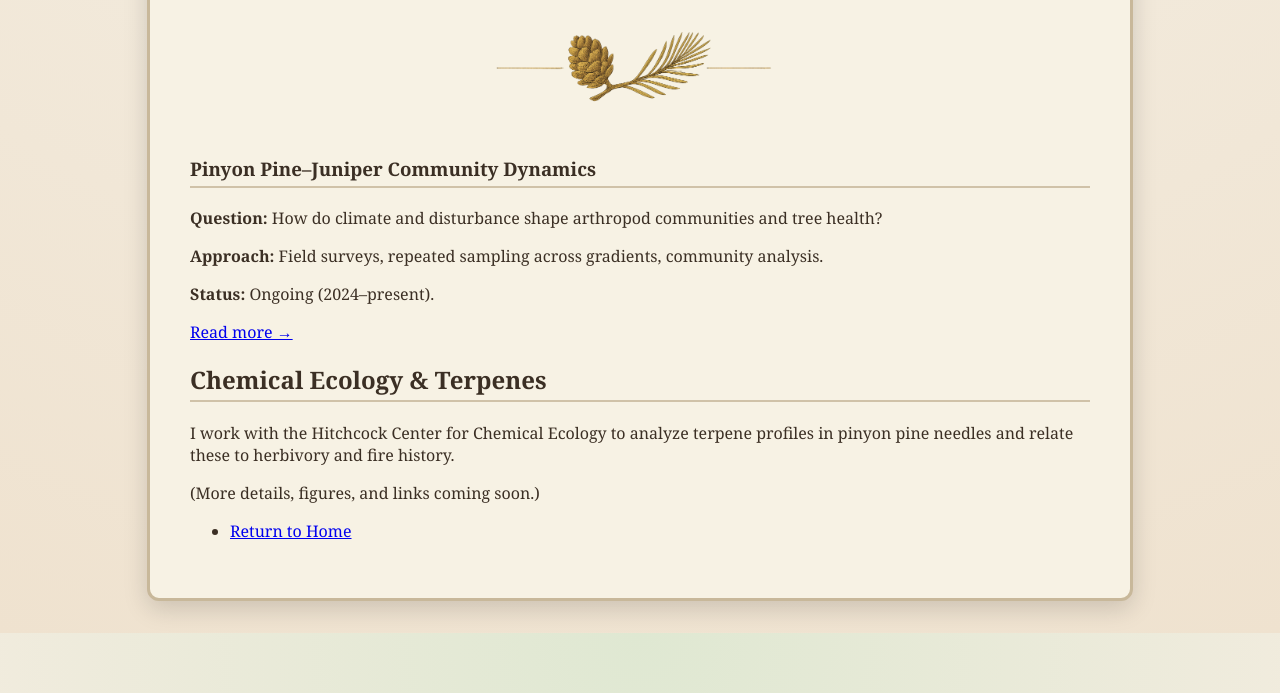
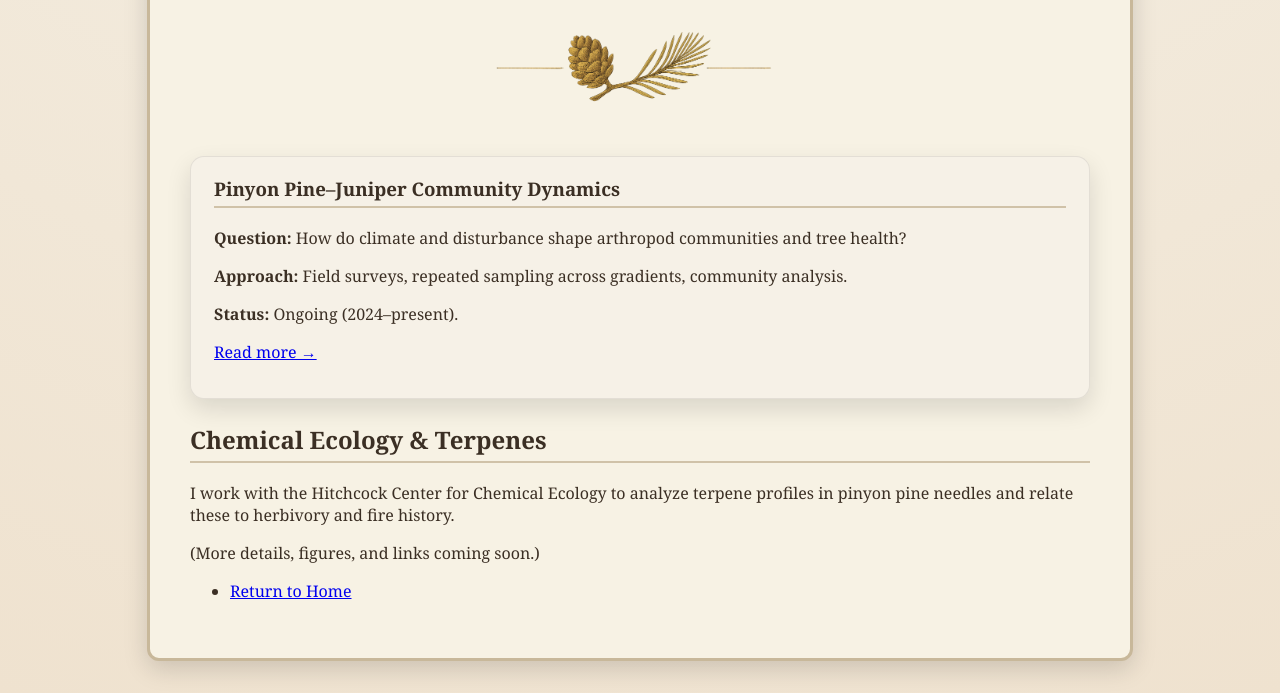
Before and after one commit to ChloeCollierAllen/ChloeCollierAllen.github.io, a Jekyll site: the page built from research.md, in a window 1280 px wide. Shown: the part 882-1575 px from the top of the page. Built offline with Jekyll 4.4.1, drawn with Linux system fonts in a browser that asks for light colours; before the commit the page ends 1515 px from its top, so only the background shows below that.

Commit message:
Update style.scss
updating_style.scss

```diff
--- a/assets/css/style.scss
+++ b/assets/css/style.scss
@@ -141,3 +141,17 @@ h2, h3 {
     0 10px 24px rgba(0, 0, 0, 0.18),
     inset 0 0 0 1px rgba(0, 0, 0, 0.08);
 }
+
+.project-card {
+  background: #f6f1e7;
+  border-radius: 14px;
+  padding: 1.25rem 1.5rem;
+  margin: 1.5rem 0;
+  box-shadow:
+    0 10px 24px rgba(0, 0, 0, 0.12),
+    inset 0 0 0 1px rgba(0, 0, 0, 0.08);
+}
+
+.project-card h3 {
+  margin-top: 0;
+}
```
